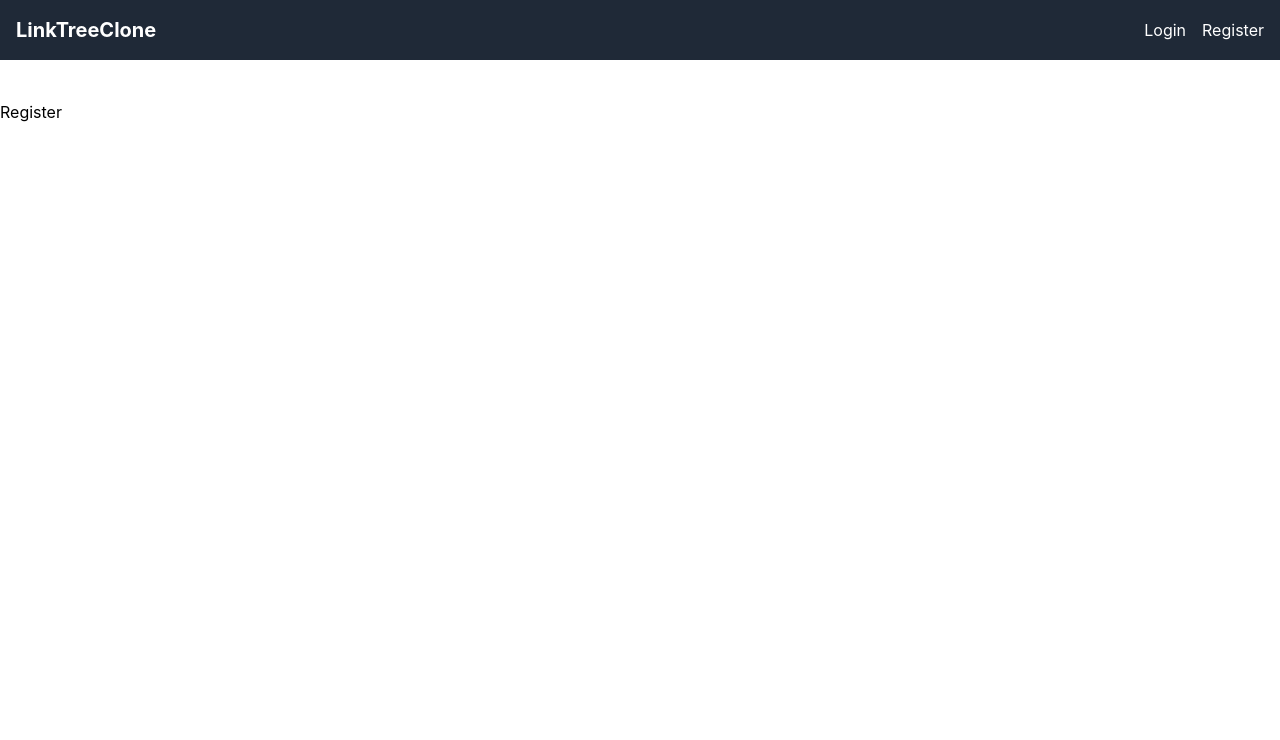
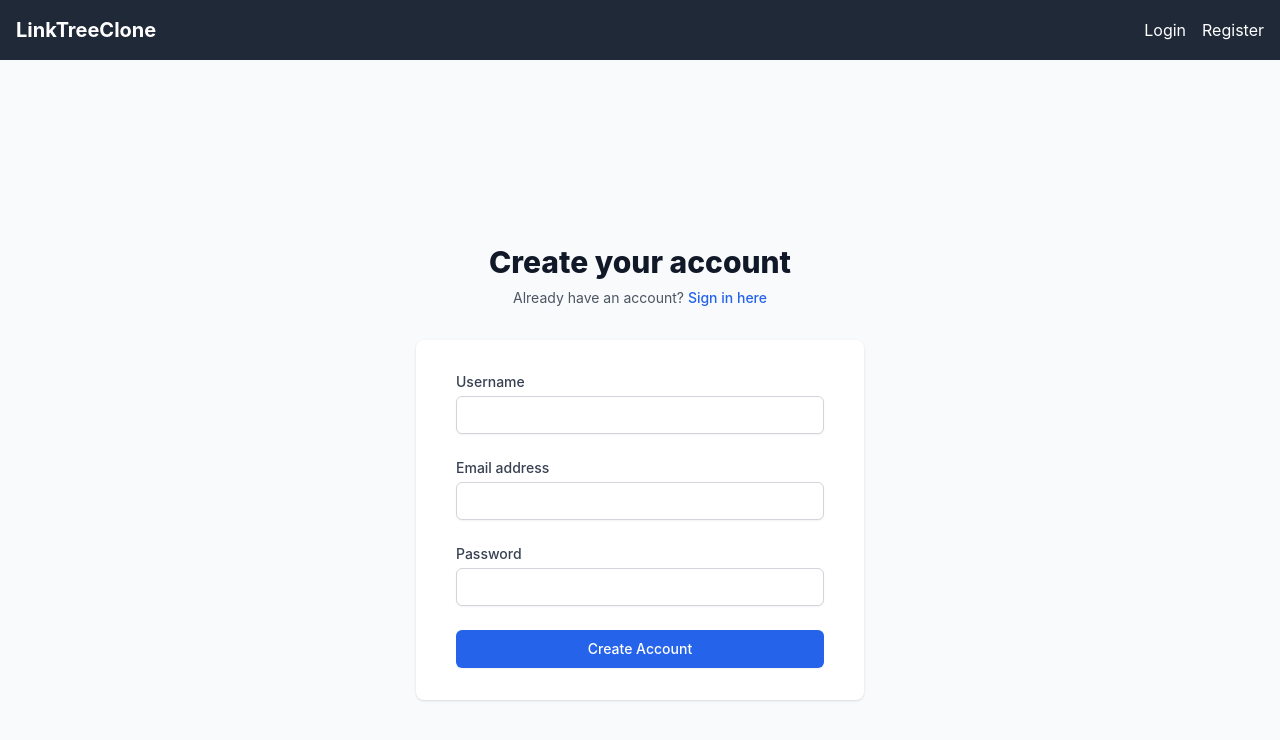
Before and after one commit to aaomerali/linktree-clone, a React (Create React App) app: page /register in a window 1280 px wide. Shown: the top 740 px of the page. Built offline with nearby package versions, Linux system fonts and the light colour scheme.

Commit message:
build register page

```diff
--- a/src/components/Navbar.jsx
+++ b/src/components/Navbar.jsx
@@ -7,7 +7,7 @@ function Navbar() {
   const dispatch = useDispatch();
 
   return (
-    <nav className="bg-gray-800 text-white p-4 mb-10">
+    <nav className="bg-gray-800 text-white p-4">
       <div className="container mx-auto flex justify-between items-center">
         <Link to="/" className="text-xl font-bold">LinkTreeClone</Link>
 
--- a/src/features/dashboard/Dashboard.jsx
+++ b/src/features/dashboard/Dashboard.jsx
@@ -29,7 +29,7 @@ export default function Dashboard() {
     };
 
     return (
-        <div className="container mx-auto p-4 flex flex-col items-center">
+        <div className="container mx-auto p-4 pt-20 flex flex-col items-center">
             {/* Profile Section */}
             <div className="mb-8 w-full max-w-2xl">
                 <div className="flex flex-col items-center gap-4">
--- a/src/pages/Register.jsx
+++ b/src/pages/Register.jsx
@@ -1,9 +1,158 @@
-import React from 'react'
+// pages/Register.jsx
+import { useState } from 'react';
+import { Link, useNavigate } from 'react-router-dom';
+import { useDispatch } from 'react-redux';
+import { login } from '../features/auth/authSlice';
+import { v4 as uuidv4 } from 'uuid';
 
 function Register() {
+  const dispatch = useDispatch();
+  const navigate = useNavigate();
+  const [formData, setFormData] = useState({
+    username: '',
+    email: '',
+    password: '',
+  });
+  const [errors, setErrors] = useState({});
+
+  const validateForm = () => {
+    const newErrors = {};
+    if (!formData.username.trim()) newErrors.username = 'Username is required';
+
+    if (formData.password.length < 6) {
+      newErrors.password = 'Password must be at least 6 characters';
+    }
+    setErrors(newErrors);
+    return Object.keys(newErrors).length === 0;
+  };
+
+  const handleSubmit = (e) => {
+    e.preventDefault();
+    if (!validateForm()) return;
+
+    // Check local storage for existing users
+    const users = JSON.parse(localStorage.getItem('users')) || [];
+    const existingUser = users.find(user => user.email === formData.email || user.username === formData.username);
+
+    if (existingUser) {
+      setErrors({ email: 'Email or Username already registered' });
+      return;
+    }
+
+    // Create new user object
+    const newUser = {
+      id: uuidv4(),
+      ...formData,
+      profilePicture: null,
+      bio: '',
+      links: []
+    };
+
+    // Update local storage
+    const updatedUsers = [...users, newUser];
+    localStorage.setItem('users', JSON.stringify(updatedUsers));
+
+    // Dispatch login action and redirect
+    dispatch(login(newUser));
+    navigate('/dashboard');
+  };
+
   return (
-    <div>Register</div>
-  )
+    <div className="min-h-screen bg-gray-50 flex flex-col justify-center py-12 sm:px-6 lg:px-8">
+      <div className="sm:mx-auto sm:w-full sm:max-w-md">
+        <h2 className="mt-6 text-center text-3xl font-extrabold text-gray-900">
+          Create your account
+        </h2>
+        <p className="mt-2 text-center text-sm text-gray-600">
+          Already have an account?{' '}
+          <Link
+            to="/login"
+            className="font-medium text-blue-600 hover:text-blue-500"
+          >
+            Sign in here
+          </Link>
+        </p>
+      </div>
+
+      <div className="mt-8 sm:mx-auto sm:w-full sm:max-w-md">
+        <div className="bg-white py-8 px-4 shadow sm:rounded-lg sm:px-10">
+          <form className="space-y-6" onSubmit={handleSubmit}>
+            <div>
+              <label htmlFor="username" className="block text-sm font-medium text-gray-700">
+                Username
+              </label>
+              <div className="mt-1">
+                <input
+                  id="username"
+                  name="username"
+                  type="text"
+                  value={formData.username}
+                  onChange={(e) => setFormData({ ...formData, username: e.target.value })}
+                  className={`appearance-none block w-full px-3 py-2 border rounded-md shadow-sm placeholder-gray-400 focus:outline-none focus:ring-blue-500 focus:border-blue-500 sm:text-sm ${
+                    errors.username ? 'border-red-500' : 'border-gray-300'
+                  }`}
+                />
+                {errors.username && (
+                  <p className="mt-1 text-sm text-red-500">{errors.username}</p>
+                )}
+              </div>
+            </div>
+
+            <div>
+              <label htmlFor="email" className="block text-sm font-medium text-gray-700">
+                Email address
+              </label>
+              <div className="mt-1">
+                <input
+                  id="email"
+                  name="email"
+                  type="email"
+                  value={formData.email}
+                  onChange={(e) => setFormData({ ...formData, email: e.target.value })}
+                  className={`appearance-none block w-full px-3 py-2 border rounded-md shadow-sm placeholder-gray-400 focus:outline-none focus:ring-blue-500 focus:border-blue-500 sm:text-sm ${
+                    errors.email ? 'border-red-500' : 'border-gray-300'
+                  }`}
+                />
+                {errors.email && (
+                  <p className="mt-1 text-sm text-red-500">{errors.email}</p>
+                )}
+              </div>
+            </div>
+
+            <div>
+              <label htmlFor="password" className="block text-sm font-medium text-gray-700">
+                Password
+              </label>
+              <div className="mt-1">
+                <input
+                  id="password"
+                  name="password"
+                  type="password"
+                  value={formData.password}
+                  onChange={(e) => setFormData({ ...formData, password: e.target.value })}
+                  className={`appearance-none block w-full px-3 py-2 border rounded-md shadow-sm placeholder-gray-400 focus:outline-none focus:ring-blue-500 focus:border-blue-500 sm:text-sm ${
+                    errors.password ? 'border-red-500' : 'border-gray-300'
+                  }`}
+                />
+                {errors.password && (
+                  <p className="mt-1 text-sm text-red-500">{errors.password}</p>
+                )}
+              </div>
+            </div>
+
+            <div>
+              <button
+                type="submit"
+                className="w-full flex justify-center py-2 px-4 border border-transparent rounded-md shadow-sm text-sm font-medium text-white bg-blue-600 hover:bg-blue-700 focus:outline-none focus:ring-2 focus:ring-offset-2 focus:ring-blue-500 transition-colors"
+              >
+                Create Account
+              </button>
+            </div>
+          </form>
+        </div>
+      </div>
+    </div>
+  );
 }
 
-export default Register
+export default Register;
```
